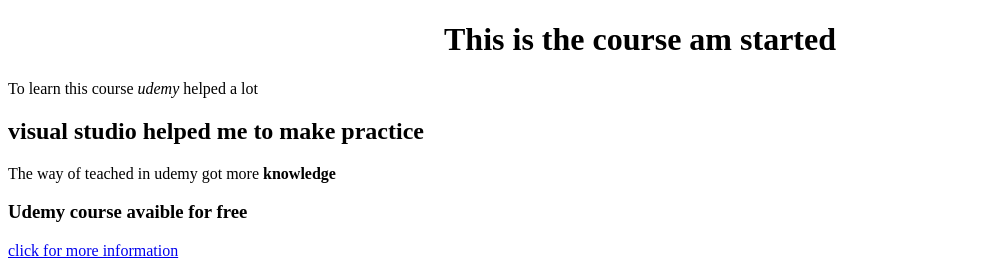
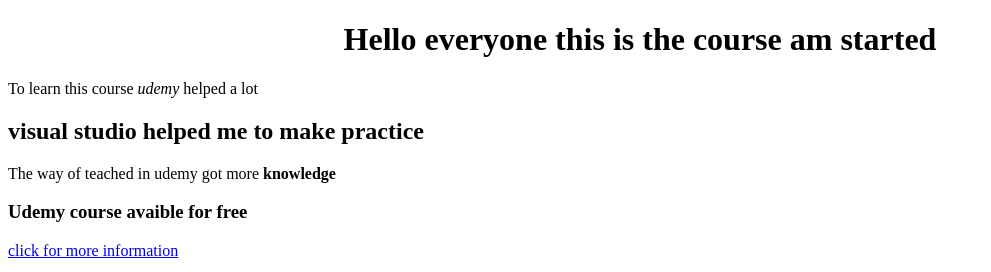
Before and after one commit to sreekanth184/Basic-code, a plain HTML site: page index.html in a window 1280 px wide. Shown: the top 272 px of the page, without its empty margins (0-991 px from the left). Drawn offline with Linux system fonts and the light colour scheme.

Commit message:
head updated

```diff
--- a/index.html
+++ b/index.html
@@ -8,7 +8,7 @@
         </style>
     </head>
     <body>
-        <h1>This is the course am  started </h1>
+        <h1>Hello everyone this is the course am  started  </h1>
         <p>To learn this course <em>udemy</em> helped a lot</p>
         <h2>visual studio helped me to make practice</h2>
         <p>The way of teached in udemy got more <Strong>knowledge</Strong> </p>
```
